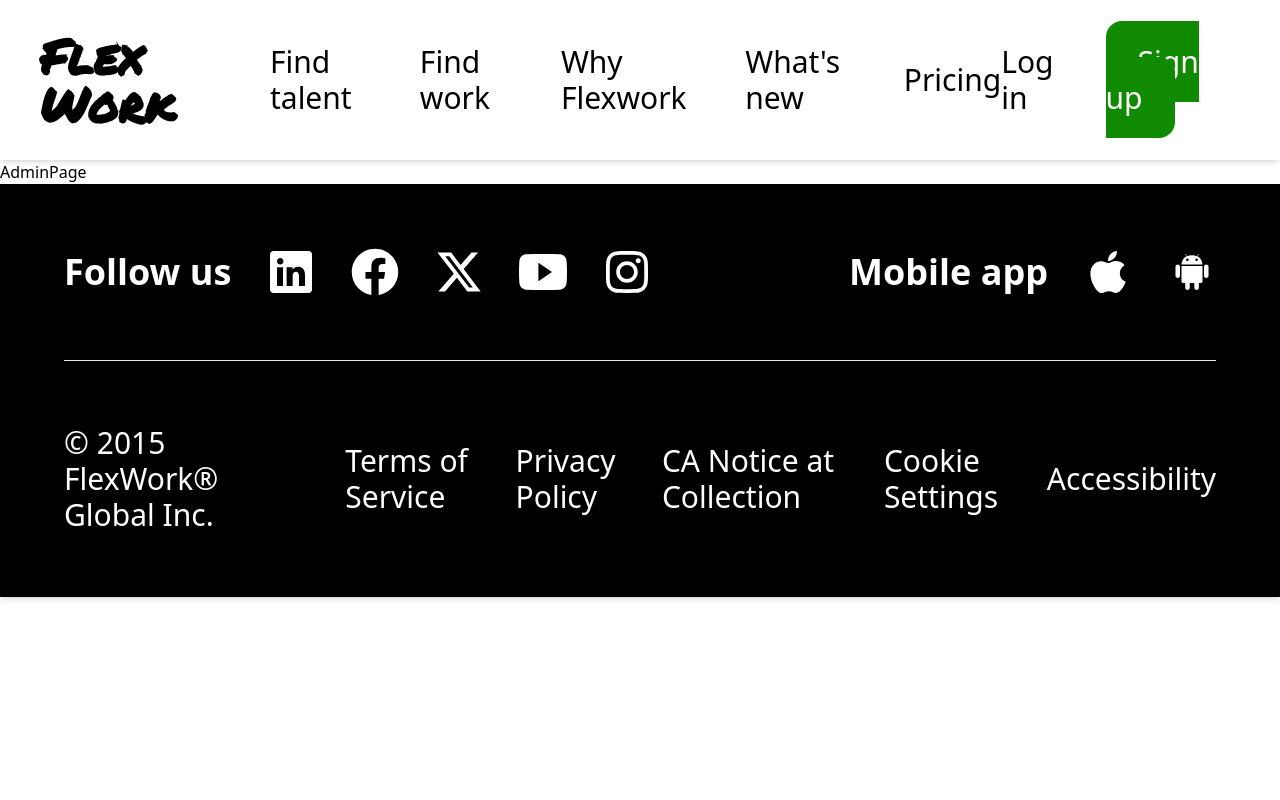
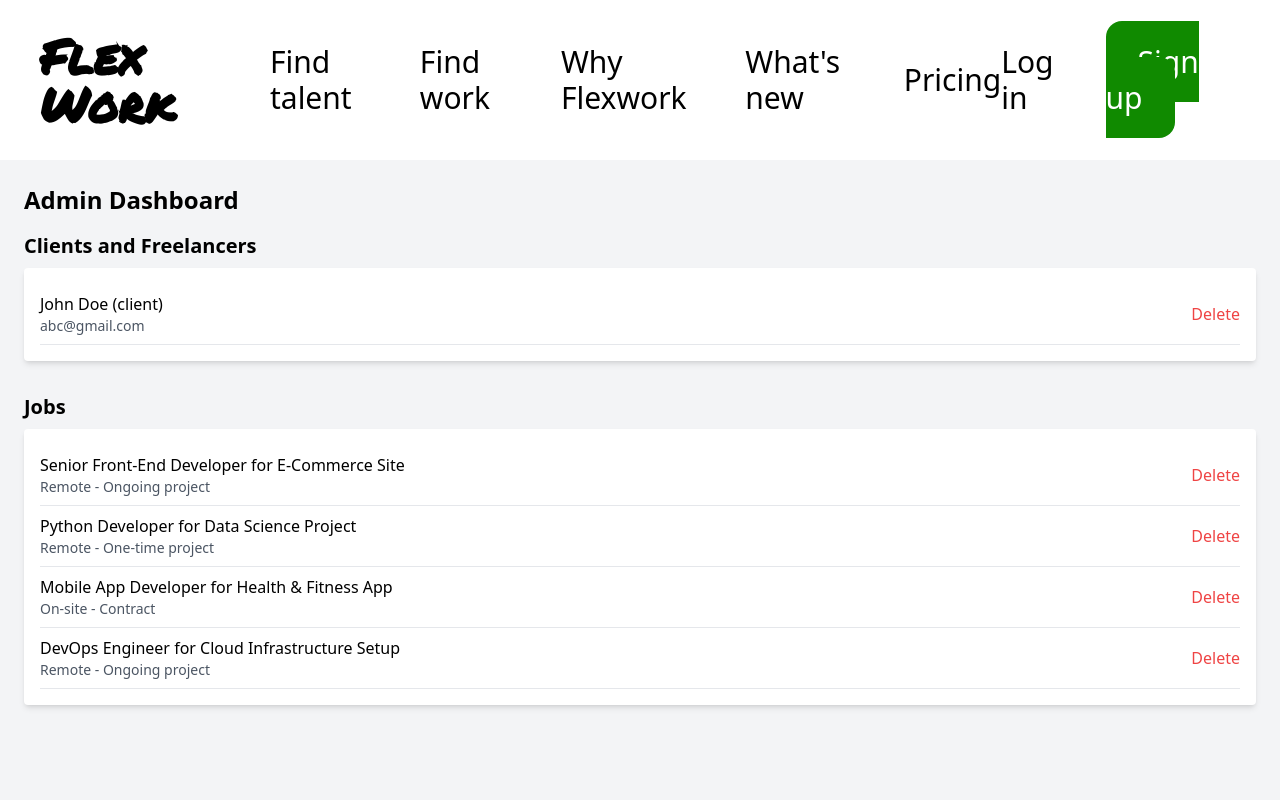
Before and after one commit to sidhubhatinde/Flexapp, a React (Vite) app in the folder frontend/: page /client/dashboard in a window 1280 px wide. Shown: the top 800 px of the page. Built offline with nearby package versions, Linux system fonts and the light colour scheme.

Commit message:
admin dashboard added

```diff
--- a/frontend/src/pages/ClientAdminDashborad/ClientAdminDashboard.jsx
+++ b/frontend/src/pages/ClientAdminDashborad/ClientAdminDashboard.jsx
@@ -1,9 +1,62 @@
-import React from 'react'
+import React, { useState } from 'react';
+import dummyUser from '../../dummyUser';
+import posts from '../../DummyData';
 
-const ClientAdminDashboard = () => {
+const AdminDashboard = () => {
+    const [users, setUsers] = useState(dummyUser);
+    const [jobs, setJobs] = useState(posts);
+
+    const handleDeleteUser = (id) => {
+        setUsers(users.filter(user => user._id !== id));
+    };
+
+    const handleDeleteJob = (id) => {
+        setJobs(jobs.filter(job => job.id !== id));
+    };
+
     return (
-        <div>AdminPage</div>
-    )
-}
+        <div className="p-6 bg-gray-100 min-h-screen">
+            <h1 className="text-2xl font-bold mb-4">Admin Dashboard</h1>
 
-export default ClientAdminDashboard
+            <section className="mb-8">
+                <h2 className="text-xl font-semibold mb-2">Clients and Freelancers</h2>
+                <div className="bg-white shadow-md rounded p-4">
+                    {users.map(user => (
+                        <div key={user._id} className="flex justify-between items-center border-b py-2">
+                            <div>
+                                <p className="font-medium">{user.name} ({user.role})</p>
+                                <p className="text-sm text-gray-600">{user.email}</p>
+                            </div>
+                            <button
+                                onClick={() => handleDeleteUser(user._id)}
+                                className="text-red-500 hover:underline">
+                                Delete
+                            </button>
+                        </div>
+                    ))}
+                </div>
+            </section>
+
+            <section className="mb-8">
+                <h2 className="text-xl font-semibold mb-2">Jobs</h2>
+                <div className="bg-white shadow-md rounded p-4">
+                    {jobs.map(job => (
+                        <div key={job.id} className="flex justify-between items-center border-b py-2">
+                            <div>
+                                <p className="font-medium">{job.title}</p>
+                                <p className="text-sm text-gray-600">{job.location} - {job.type}</p>
+                            </div>
+                            <button
+                                onClick={() => handleDeleteJob(job.id)}
+                                className="text-red-500 hover:underline">
+                                Delete
+                            </button>
+                        </div>
+                    ))}
+                </div>
+            </section>
+        </div>
+    );
+};
+
+export default AdminDashboard;
```
